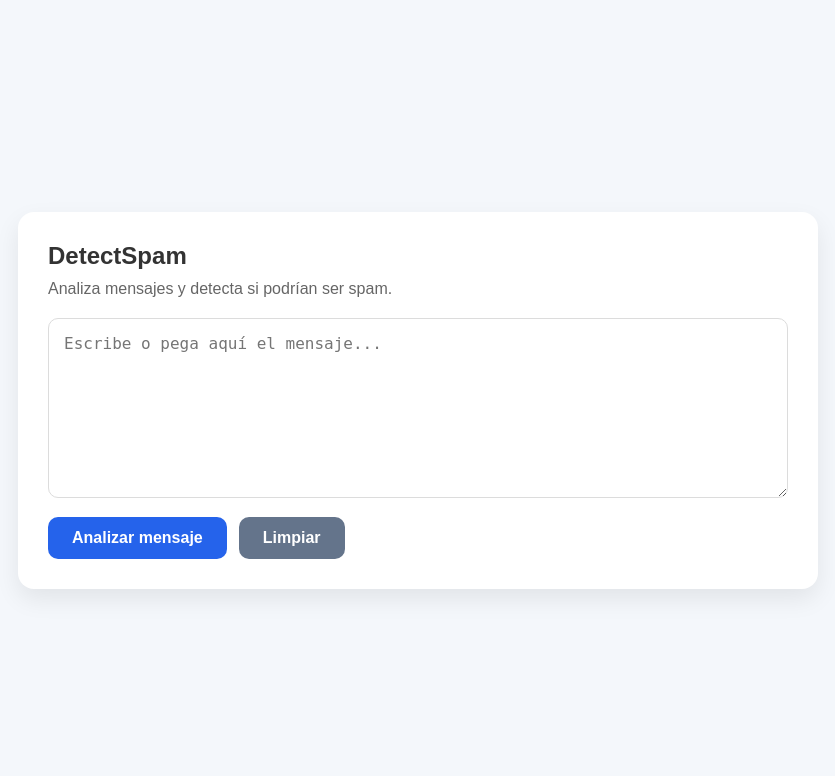
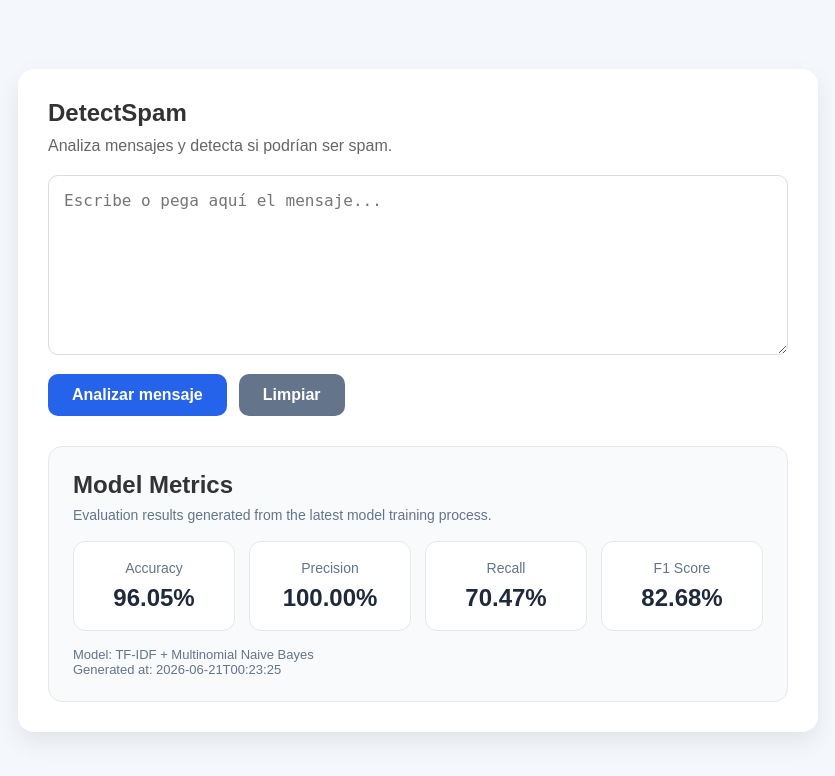
Before and after one commit to ajapontes/DetectSpam, a FastAPI app: page / in a window 1280 px wide. Shown: the top 776 px of the page, without its empty margins (222-1057 px from the left). Run offline with FastAPI, Linux system fonts and the light colour scheme; parts of the project's set-up code (start-up, migrations or seed data) failed here and were passed over.

Commit message:
Add model metrics dashboard to frontend

```diff
--- a/app/static/css/styles.css
+++ b/app/static/css/styles.css
@@ -128,3 +128,64 @@ button:hover {
     color: #991b1b;
     border: 1px solid #fca5a5;
 }
+.metrics-section {
+    margin-top: 30px;
+    padding: 24px;
+    border-radius: 14px;
+    background-color: #f8fafc;
+    border: 1px solid #e5e7eb;
+}
+
+.metrics-section h2 {
+    margin-bottom: 8px;
+}
+
+.metrics-subtitle {
+    margin-bottom: 18px;
+    color: #64748b;
+    font-size: 14px;
+}
+
+.metrics-grid {
+    display: grid;
+    grid-template-columns: repeat(4, 1fr);
+    gap: 14px;
+}
+
+.metric-card {
+    padding: 18px;
+    border-radius: 12px;
+    background-color: #ffffff;
+    border: 1px solid #e5e7eb;
+    text-align: center;
+}
+
+.metric-label {
+    display: block;
+    margin-bottom: 8px;
+    color: #64748b;
+    font-size: 14px;
+}
+
+.metric-card strong {
+    font-size: 24px;
+    color: #1e293b;
+}
+
+.metrics-meta {
+    margin-top: 16px;
+    color: #64748b;
+    font-size: 13px;
+}
+
+@media (max-width: 768px) {
+    .metrics-grid {
+        grid-template-columns: repeat(2, 1fr);
+    }
+}
+
+@media (max-width: 480px) {
+    .metrics-grid {
+        grid-template-columns: 1fr;
+    }
+}
--- a/app/static/js/app.js
+++ b/app/static/js/app.js
@@ -2,6 +2,7 @@ document.addEventListener("DOMContentLoaded", () => {
     const messageInput = document.getElementById("messageInput");
     const analyzeButton = document.getElementById("analyzeButton");
     const clearButton = document.getElementById("clearButton");
+
     const resultCard = document.getElementById("resultCard");
     const predictionText = document.getElementById("predictionText");
     const confidenceText = document.getElementById("confidenceText");
@@ -9,18 +10,58 @@ document.addEventListener("DOMContentLoaded", () => {
     const explanationText = document.getElementById("explanationText");
     const errorMessage = document.getElementById("errorMessage");
 
+    const accuracyValue = document.getElementById("accuracyValue");
+    const precisionValue = document.getElementById("precisionValue");
+    const recallValue = document.getElementById("recallValue");
+    const f1Value = document.getElementById("f1Value");
+    const modelName = document.getElementById("modelName");
+    const metricsGeneratedAt = document.getElementById("metricsGeneratedAt");
+
+    function formatPercentage(value) {
+        return `${(value * 100).toFixed(2)}%`;
+    }
+
+    async function loadMetrics() {
+        try {
+            const response = await fetch("/metrics");
+
+            if (!response.ok) {
+                throw new Error("Could not load model metrics.");
+            }
+
+            const data = await response.json();
+
+            if (data.status === "not_available") {
+                modelName.textContent = data.message;
+                return;
+            }
+
+            accuracyValue.textContent = formatPercentage(data.metrics.accuracy);
+            precisionValue.textContent = formatPercentage(data.metrics.precision);
+            recallValue.textContent = formatPercentage(data.metrics.recall);
+            f1Value.textContent = formatPercentage(data.metrics.f1_score);
+
+            modelName.textContent = `Model: ${data.model}`;
+            metricsGeneratedAt.textContent = `Generated at: ${data.generated_at}`;
+        } catch (error) {
+            modelName.textContent = error.message;
+        }
+    }
+
     analyzeButton.addEventListener("click", async () => {
         const text = messageInput.value.trim();
 
         if (!text) {
-            alert("Por favor escribe un mensaje para analizar.");
+            errorMessage.textContent = "Please enter a message to analyze.";
+            errorMessage.classList.remove("hidden");
             return;
         }
 
-        analyzeButton.disabled = true;
-        analyzeButton.textContent = "Analizando...";
         errorMessage.classList.add("hidden");
         errorMessage.textContent = "";
+
+        analyzeButton.disabled = true;
+        analyzeButton.textContent = "Analyzing...";
 
         try {
             const response = await fetch("/predict", {
@@ -32,44 +73,48 @@ document.addEventListener("DOMContentLoaded", () => {
             });
 
             if (!response.ok) {
-                throw new Error("Error al analizar el mensaje.");
+                throw new Error("Error analyzing the message.");
             }
 
             const data = await response.json();
-            const confidencePercentage = (data.confidence * 100).toFixed(2);
+            const confidencePercentage = formatPercentage(data.confidence);
 
             resultCard.classList.remove("hidden", "spam", "ham");
 
             if (data.prediction === "spam") {
                 resultCard.classList.add("spam");
-                predictionText.textContent = "Resultado: SPAM";
+                predictionText.textContent = "Result: SPAM";
             } else {
                 resultCard.classList.add("ham");
-                predictionText.textContent = "Resultado: NO SPAM";
+                predictionText.textContent = "Result: HAM";
             }
 
-            confidenceText.textContent = `Confianza: ${confidencePercentage}%`;
-            messageText.textContent = `Mensaje analizado: ${data.message}`;
-            explanationText.textContent = `Explicación: ${data.explanation}`;
-
+            confidenceText.textContent = `Confidence: ${confidencePercentage}`;
+            messageText.textContent = `Analyzed message: ${data.message}`;
+            explanationText.textContent = `Explanation: ${data.explanation}`;
         } catch (error) {
             errorMessage.textContent = error.message;
             errorMessage.classList.remove("hidden");
         } finally {
             analyzeButton.disabled = false;
-            analyzeButton.textContent = "Analizar mensaje";
+            analyzeButton.textContent = "Analyze message";
         }
     });
 
     clearButton.addEventListener("click", () => {
         messageInput.value = "";
+
         resultCard.classList.add("hidden");
         resultCard.classList.remove("spam", "ham");
+
         predictionText.textContent = "";
         confidenceText.textContent = "";
         messageText.textContent = "";
         explanationText.textContent = "";
+
         errorMessage.classList.add("hidden");
         errorMessage.textContent = "";
     });
+
+    loadMetrics();
 });
--- a/app/templates/index.html
+++ b/app/templates/index.html
@@ -26,6 +26,39 @@
                 <p id="messageText"></p>
                 <p id="explanationText"></p>
             </section>
+            <section class="metrics-section">
+                <h2>Model Metrics</h2>
+                <p class="metrics-subtitle">
+                    Evaluation results generated from the latest model training process.
+                </p>
+
+                <div id="metricsGrid" class="metrics-grid">
+                    <div class="metric-card">
+                        <span class="metric-label">Accuracy</span>
+                        <strong id="accuracyValue">--</strong>
+                    </div>
+
+                    <div class="metric-card">
+                        <span class="metric-label">Precision</span>
+                        <strong id="precisionValue">--</strong>
+                    </div>
+
+                    <div class="metric-card">
+                        <span class="metric-label">Recall</span>
+                        <strong id="recallValue">--</strong>
+                    </div>
+
+                    <div class="metric-card">
+                        <span class="metric-label">F1 Score</span>
+                        <strong id="f1Value">--</strong>
+                    </div>
+                </div>
+
+                <div class="metrics-meta">
+                    <p id="modelName"></p>
+                    <p id="metricsGeneratedAt"></p>
+                </div>
+            </section>
         </section>
     </main>
 
```
Lines whose indentation alone changed are shown as unchanged.
